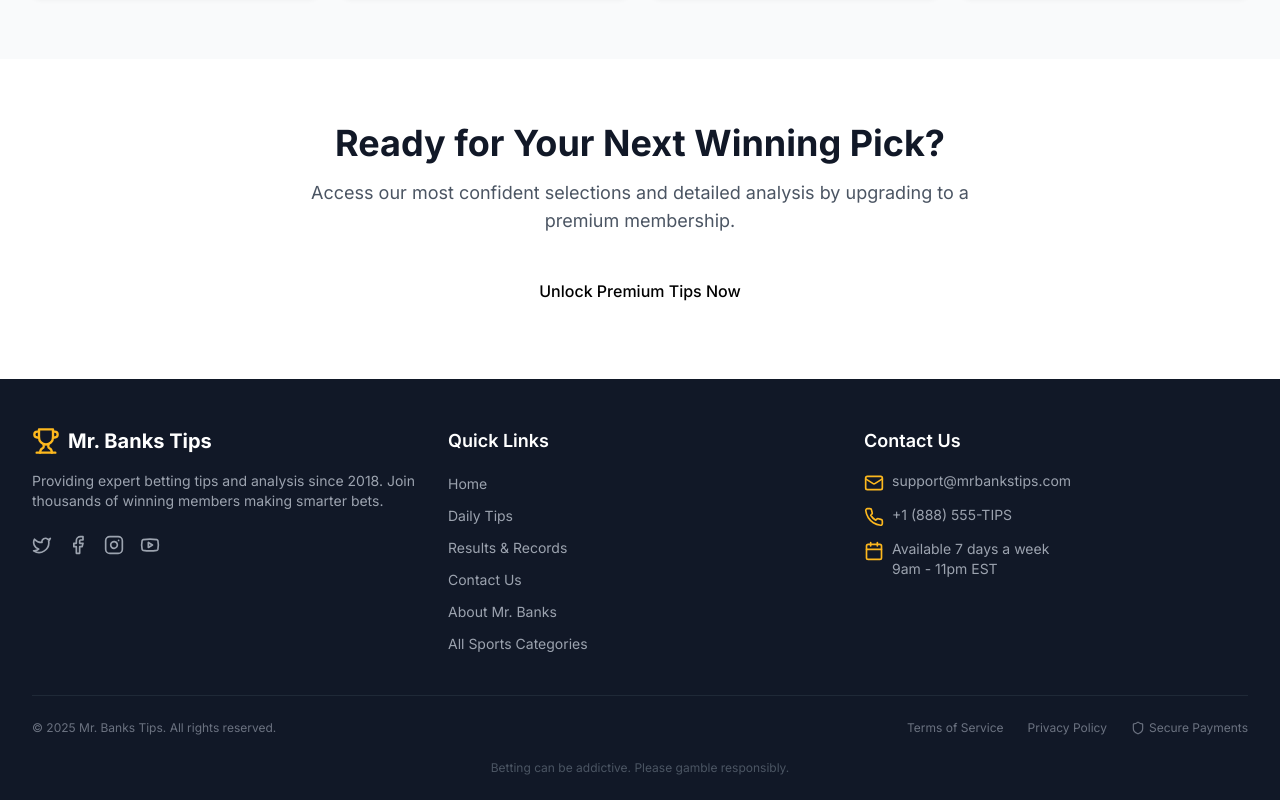
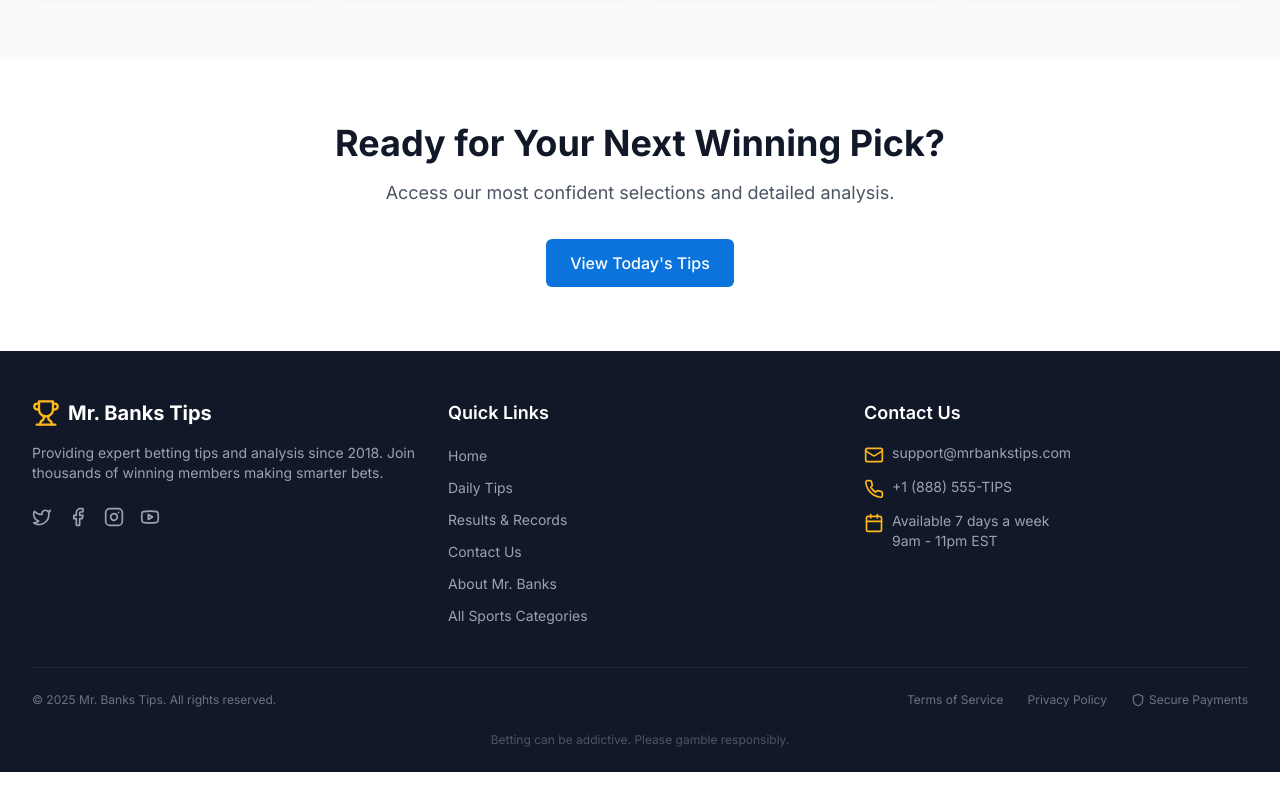
Before and after one commit to Ebub3G/Mr.-Banks-Tips, a React (Vite) app in the folder project/: page /sports in a window 1280 px wide. Shown: the part 945-1745 px from the top of the page. After the commit the page ends 1717 px from the top, so only its background shows below. Built offline with nearby package versions, Linux system fonts and the light colour scheme.

Commit message:
Update AllSportsPage.tsx

```diff
--- a/project/src/pages/AllSportsPage.tsx
+++ b/project/src/pages/AllSportsPage.tsx
@@ -58,7 +58,7 @@ const AllSportsPage = () => {
               transition={{ duration: 0.5, delay: 0.1 }}
               viewport={{ once: true }}
             >
-              Access our most confident selections and detailed analysis by upgrading to a premium membership.
+              Access our most confident selections and detailed analysis.
             </motion.p>
             <motion.div
               initial={{ opacity: 0, y: 20 }}
@@ -66,9 +66,9 @@ const AllSportsPage = () => {
               transition={{ duration: 0.5, delay: 0.2 }}
               viewport={{ once: true }}
             >
-              <Link to="/premium">
-                <Button variant="premium" size="lg">
-                  Unlock Premium Tips Now
+              <Link to="/tips">
+                <Button variant="primary" size="lg">
+                  View Today's Tips
                 </Button>
               </Link>
             </motion.div>
```
